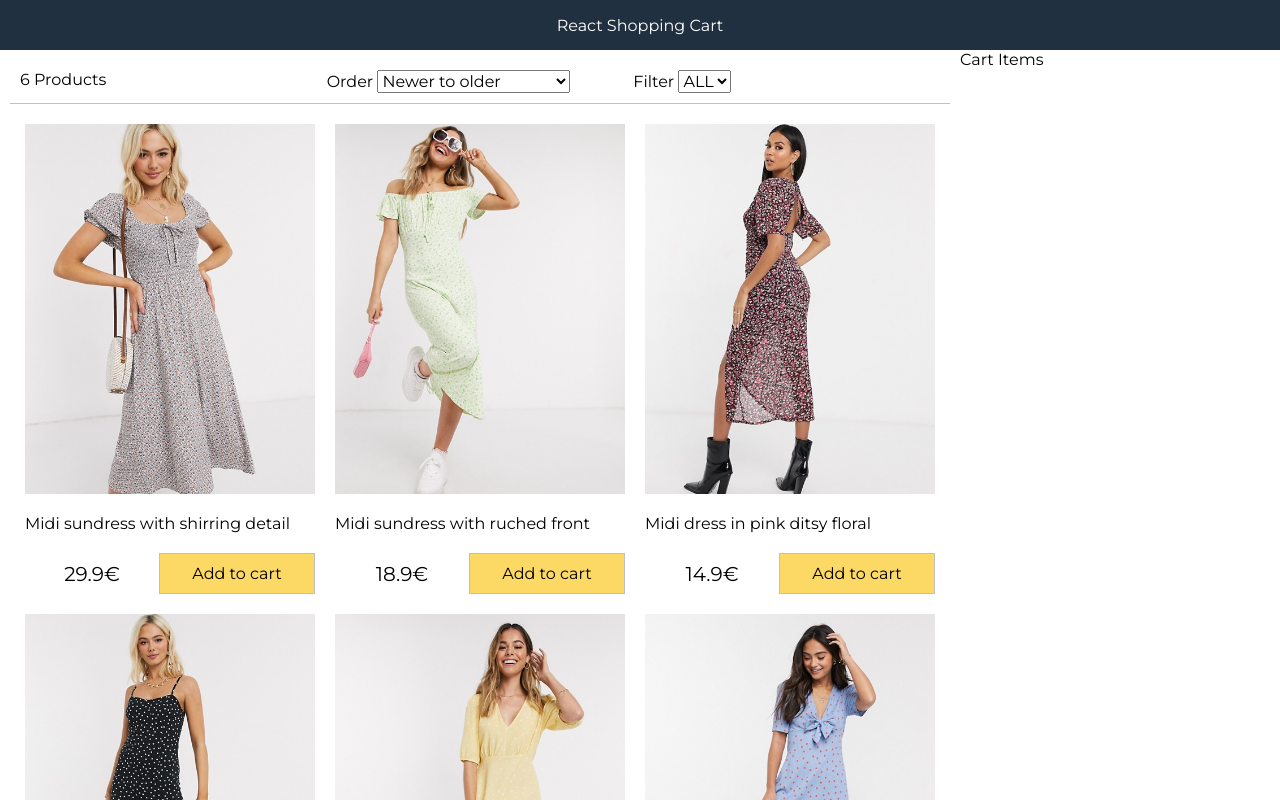
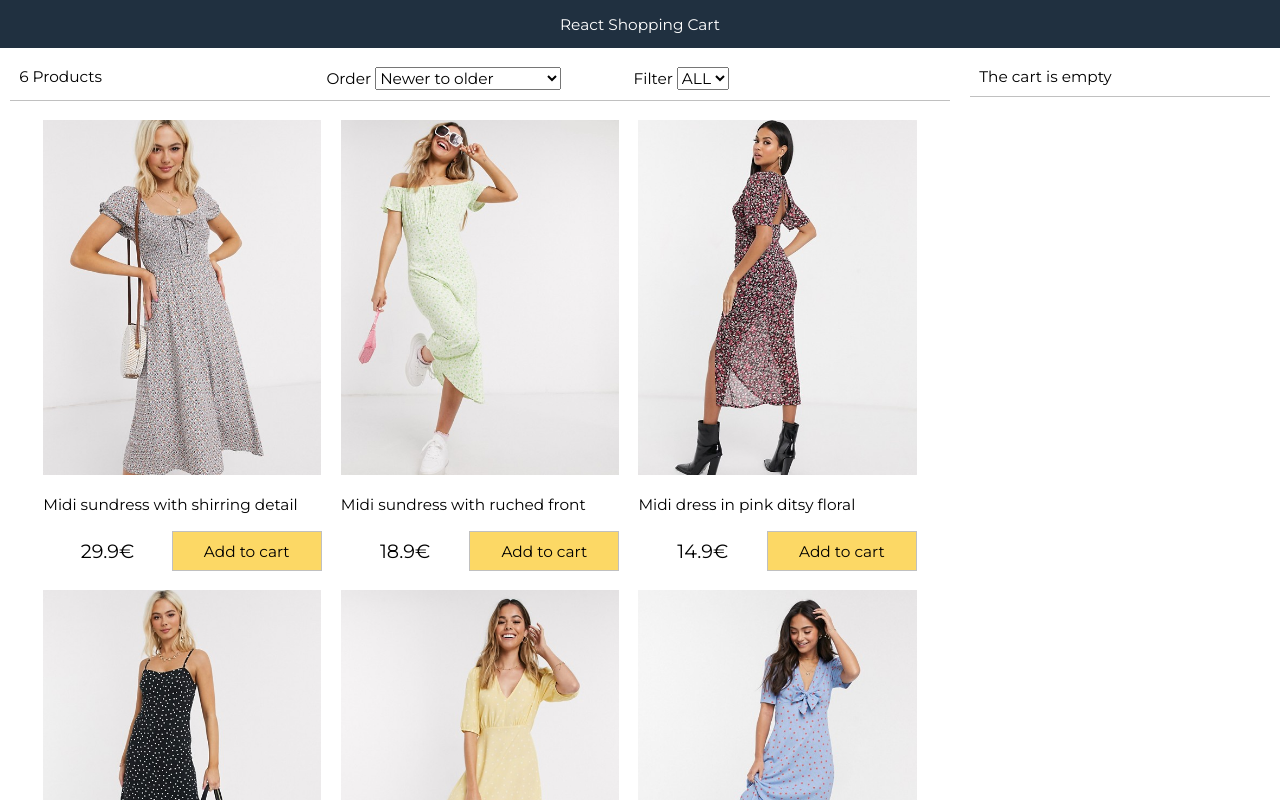
Before and after one commit to marinabir94/Shopping-Cart, a React (Create React App) app: page / in a window 1280 px wide. Shown: the top 800 px of the page. Built offline with nearby package versions, Linux system fonts and the light colour scheme.

Commit message:
Cart component

```diff
--- a/src/App.js
+++ b/src/App.js
@@ -2,12 +2,14 @@
 import data from "./data.json";
 import Filter from "./components/Filter";
 import Products from "./components/Products";
+import Cart from "./components/Cart";
 
 class App extends React.Component {
   constructor() {
     super();
     this.state = {
       products: data.products,
+      cartItems: [],
       size: "",
       sort: "",
     };
@@ -37,14 +39,12 @@
   };
 
   filterProducts = (event) => {
-    console.log("1. " + event.target.value);
     if (event.target.value === "") {
       this.setState({
         size: event.target.value,
         products: data.products,
       });
     } else {
-      console.log("2. " + event.target.value);
       this.setState({
         size: event.target.value,
         products: data.products.filter(
@@ -54,6 +54,32 @@
         ),
       });
     }
+  };
+
+  addToCart = (product) => {
+    const cartItems = this.state.cartItems.slice();
+    let alreadyInCart = false;
+    cartItems.forEach((item) => {
+      //If already exists in the cart, we update the number of items
+      if (item._id === product._id) {
+        item.count++;
+        alreadyInCart = true;
+      }
+    });
+
+    if (!alreadyInCart) {
+      cartItems.push({ ...product, count: 1 });
+    }
+    this.setState({
+      cartItems: cartItems,
+    });
+  };
+
+  removeFromCart = (product) => {
+    const cartItems = this.state.cartItems.slice();
+    this.setState({
+      cartItems: cartItems.filter((item) => item._id !== product._id),
+    });
   };
 
   render() {
@@ -72,9 +98,14 @@
                 filterProducts={this.filterProducts}
                 sortProducts={this.sortProducts}
               ></Filter>
-              <Products products={this.state.products}></Products>
+              <Products
+                products={this.state.products}
+                addToCart={this.addToCart}
+              ></Products>
             </div>
-            <div className="sidebar">Cart Items</div>
+            <div className="sidebar">
+              <Cart cartItems={this.state.cartItems} removeFromCart={this.removeFromCart}></Cart>
+            </div>
           </div>
         </main>
         <footer>All right is reserved</footer>
--- /dev/null
+++ b/src/components/Cart.js
@@ -0,0 +1,61 @@
+import React, { Component } from "react";
+import formatCurrency from "../utils";
+
+export default class Cart extends Component {
+  render() {
+    const { cartItems } = this.props;
+    return (
+      <div>
+        {cartItems.length === 0 ? (
+          <div className="cart cart-header">The cart is empty</div>
+        ) : (
+          <div className="cart cart-header">
+            You have {cartItems.length} different products in the cart
+          </div>
+        )}
+
+        <div>
+          <div className="cart">
+            <ul className="cart-items">
+              {cartItems.map((item) => (
+                <li key={item._id}>
+                  <div>
+                    <img src={item.image} alt={item.title}></img>
+                  </div>
+                  <div>
+                    <div>{item.title}</div>
+                    <div className="right">
+                      {formatCurrency(item.price)} x {item.count}{" "}
+                      <button
+                        className="button"
+                        onClick={() => this.props.removeFromCart(item)}
+                      > Remove</button>
+                    </div>
+                  </div>
+                </li>
+              ))}
+            </ul>
+          </div>
+          {cartItems.length !== 0 && (
+            <div className="cart">
+            <div className="total">
+                <div>
+                    Total:{' '}
+                    {formatCurrency(
+                    cartItems.reduce(
+                        (accumulator, current) =>
+                        accumulator + current.price * current.count, 0
+                    )
+                    )}
+                </div>
+                <button className="button primary">
+                    Proceed
+                </button>
+            </div>
+            </div>
+          )}
+        </div>
+      </div>
+    );
+  }
+}
--- a/src/components/Products.js
+++ b/src/components/Products.js
@@ -15,10 +15,11 @@
                 </a>
                 <div className="product-price">
                   <div>{formatCurrency(product.price)}</div>
-                  <button className="button primary">Add to cart</button>
+                  <button onClick={() => this.props.addToCart(product)} className="button primary">Add to cart</button>
                 </div>
               </div>
             </li>
+
           ))}
         </ul>
       </div>
--- a/src/index.css
+++ b/src/index.css
@@ -1,7 +1,7 @@
 @import url("https://fonts.googleapis.com/css2?family=Montserrat&display=swap");
 
 html{
-  font-size: 62.5%;
+  font-size: 60%;
   box-sizing: border-box; /*Having padding and margin inside divs */
 }
 
@@ -157,3 +157,56 @@
 .filter div{
   flex: 1;
 }
+
+/*------------------------------*/
+/*Cart*/
+
+.cart{
+  padding: 1rem;
+  margin: 1rem;
+  display: flex;
+}
+
+.cart-header{
+  border-bottom: .1rem #c0c0c0 solid;
+}
+
+.cart-items{
+  padding:0;
+  width: 100;
+  list-style-type: none;
+}
+
+.cart-items img{
+  width: 5rem;
+}
+
+.cart-items li{
+  display: flex;
+}
+
+.cart-items li div{
+  padding: .5rem;
+}
+
+.cart-items li div:last-child{
+  flex: 1;
+}
+
+.right{
+  text-align: right;
+}
+
+.total{
+  display: flex;
+  justify-content: space-between;
+  align-items: center;
+  width: 100;
+}
+
+.total > div,
+.total > button{
+  flex: 1;
+  font-size: 2rem;
+  font-weight: 700;
+}
```
